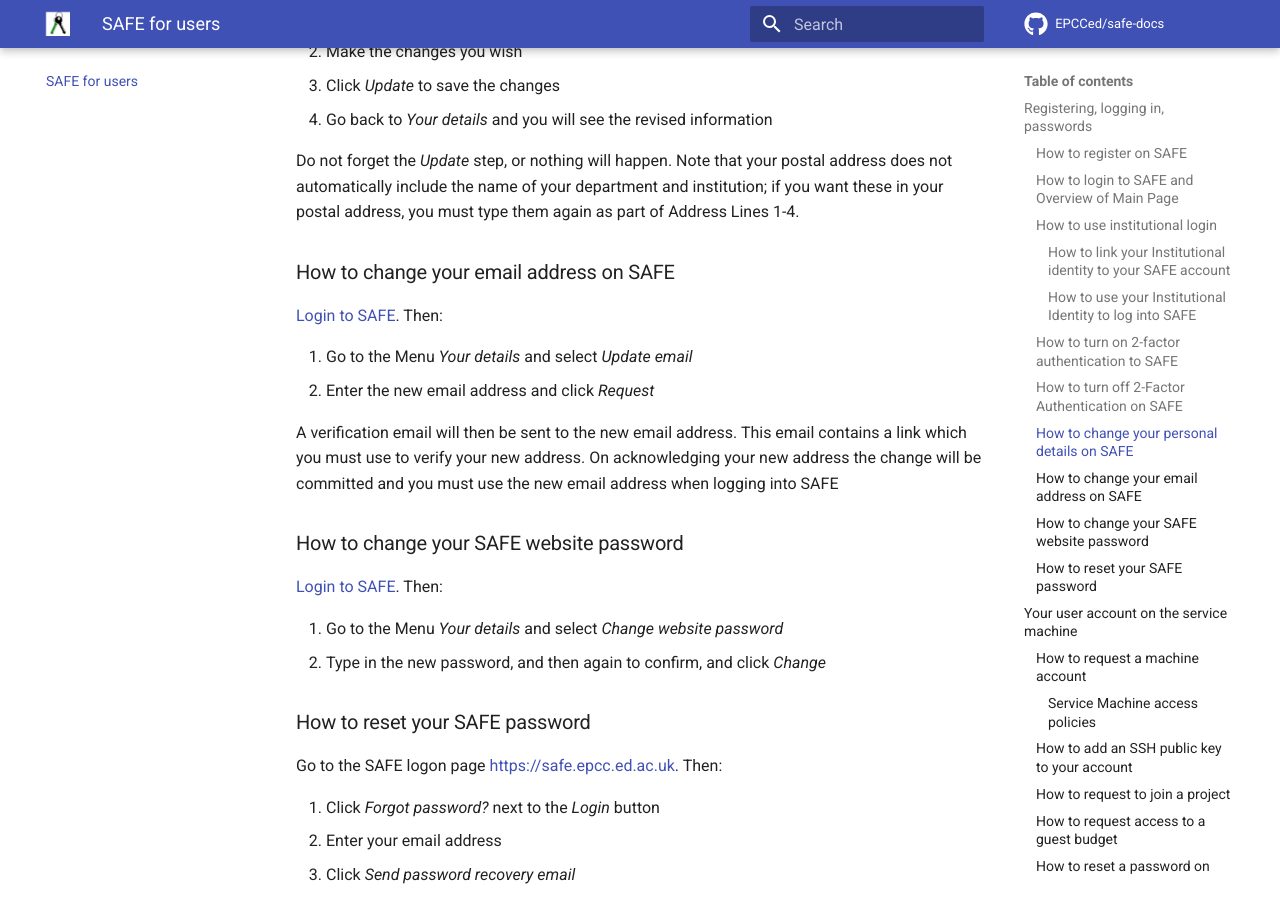
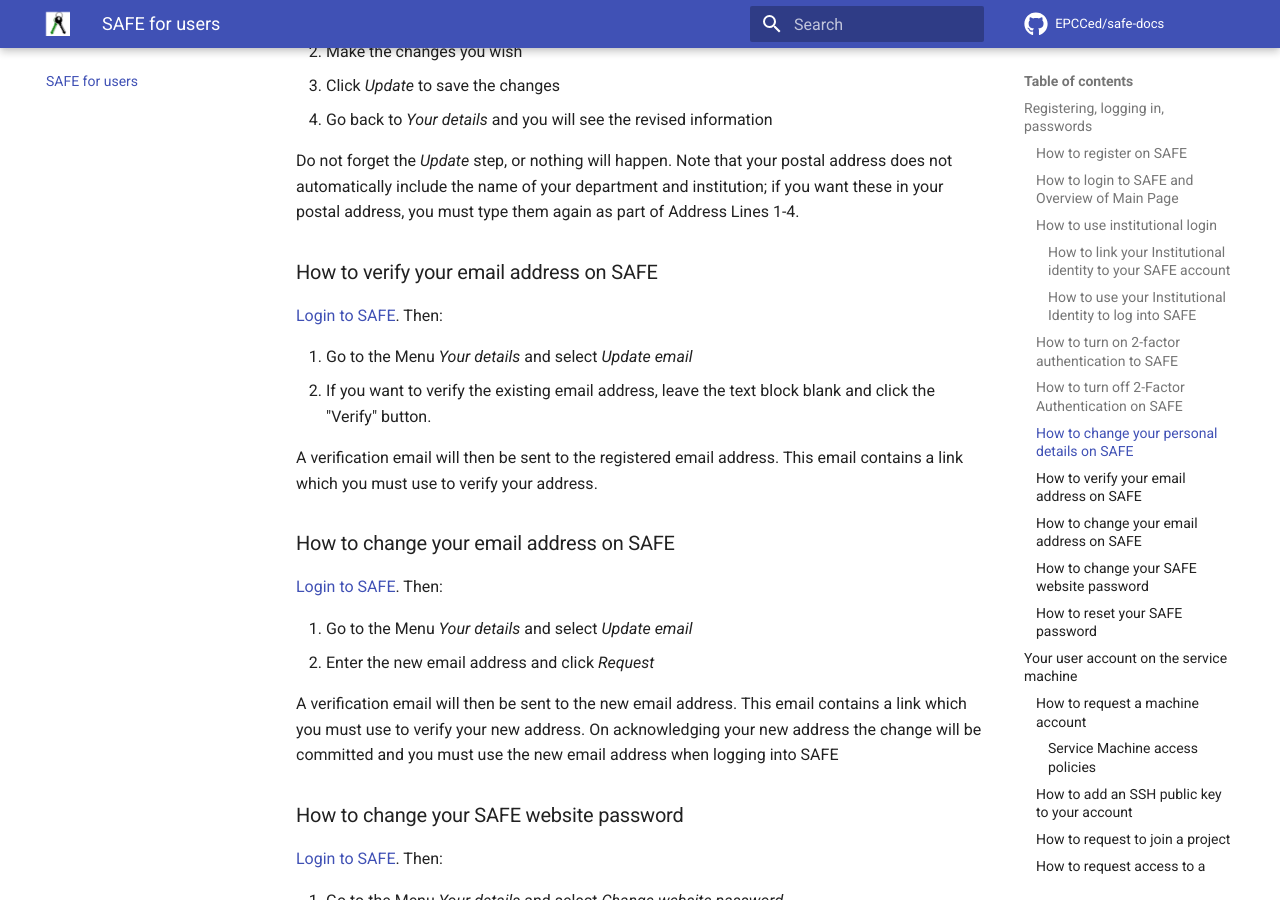
Before and after one commit to EPCCed/safe-docs, an MkDocs documentation site: the page built from docs/safe-for-users.md, in a window 1280 px wide and 900 px high, scrolled down 2634 px. Built offline with MkDocs 1.6.1 and Material for MkDocs 9.7.7, drawn with Linux system fonts in a browser that asks for light colours; comment, search, counter and statistics services are not loaded.

Commit message:
Add verify documentation

```diff
--- a/docs/safe-for-users.md
+++ b/docs/safe-for-users.md
@@ -108,6 +108,16 @@ login, you will also be asked for the current 6-digit authentication code from t
 Do not forget the *Update* step, or nothing will happen. Note that your postal address does
 not automatically include the name of your department and institution; if you want these in
 your postal address, you must type them again as part of Address Lines 1-4.
+
+### <a id="verify"></a> How to verify your email address on SAFE
+
+[Login to SAFE](#login). Then:
+
+1. Go to the Menu *Your details* and select *Update email*
+2. If you want to verify the existing email address, leave the text block blank and click the "Verify" button.
+
+A verification email will then be sent to the registered email address. This email contains a link
+which you must use to verify your address.
 
 ### <a id="chemail"></a> How to change your email address on SAFE
 
```
